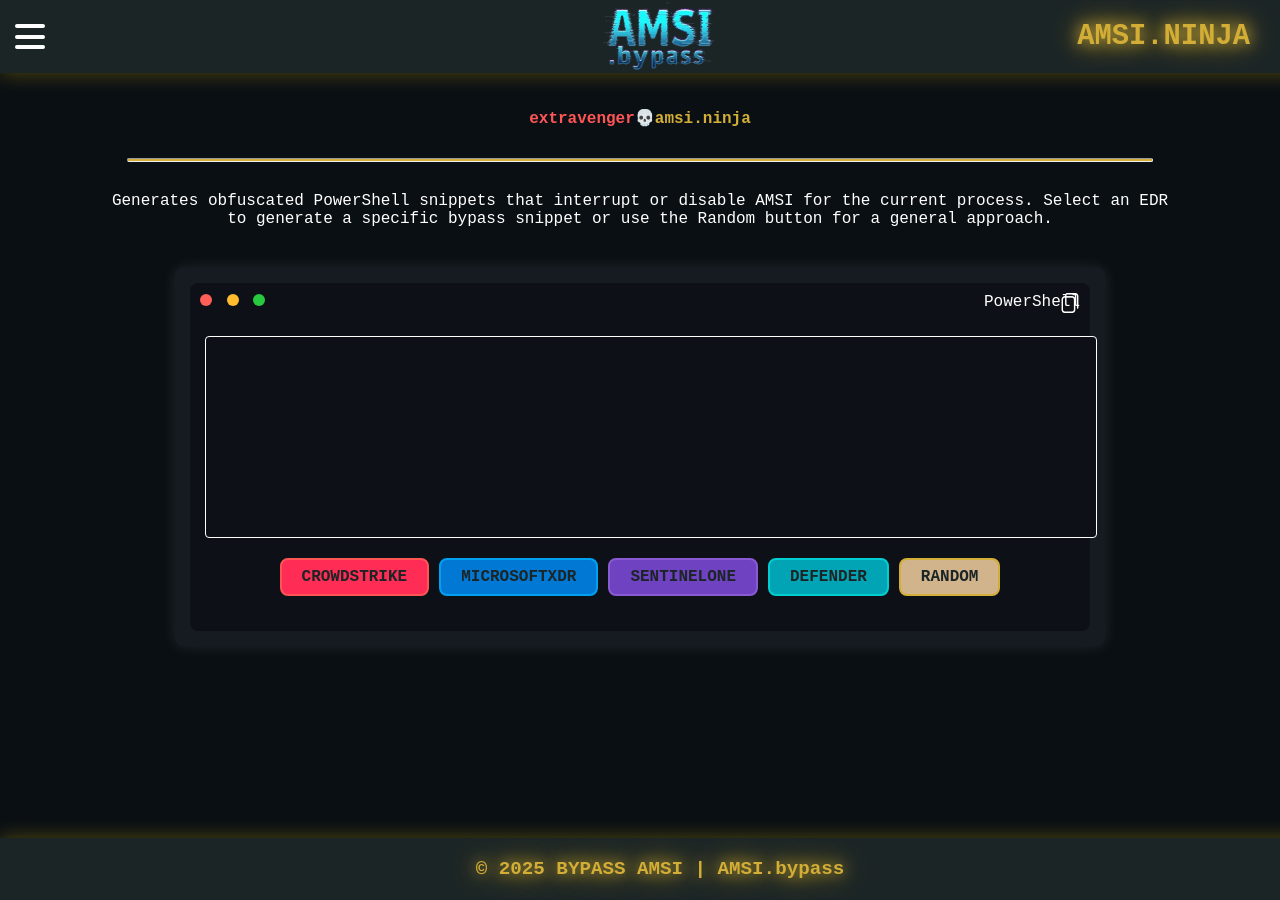
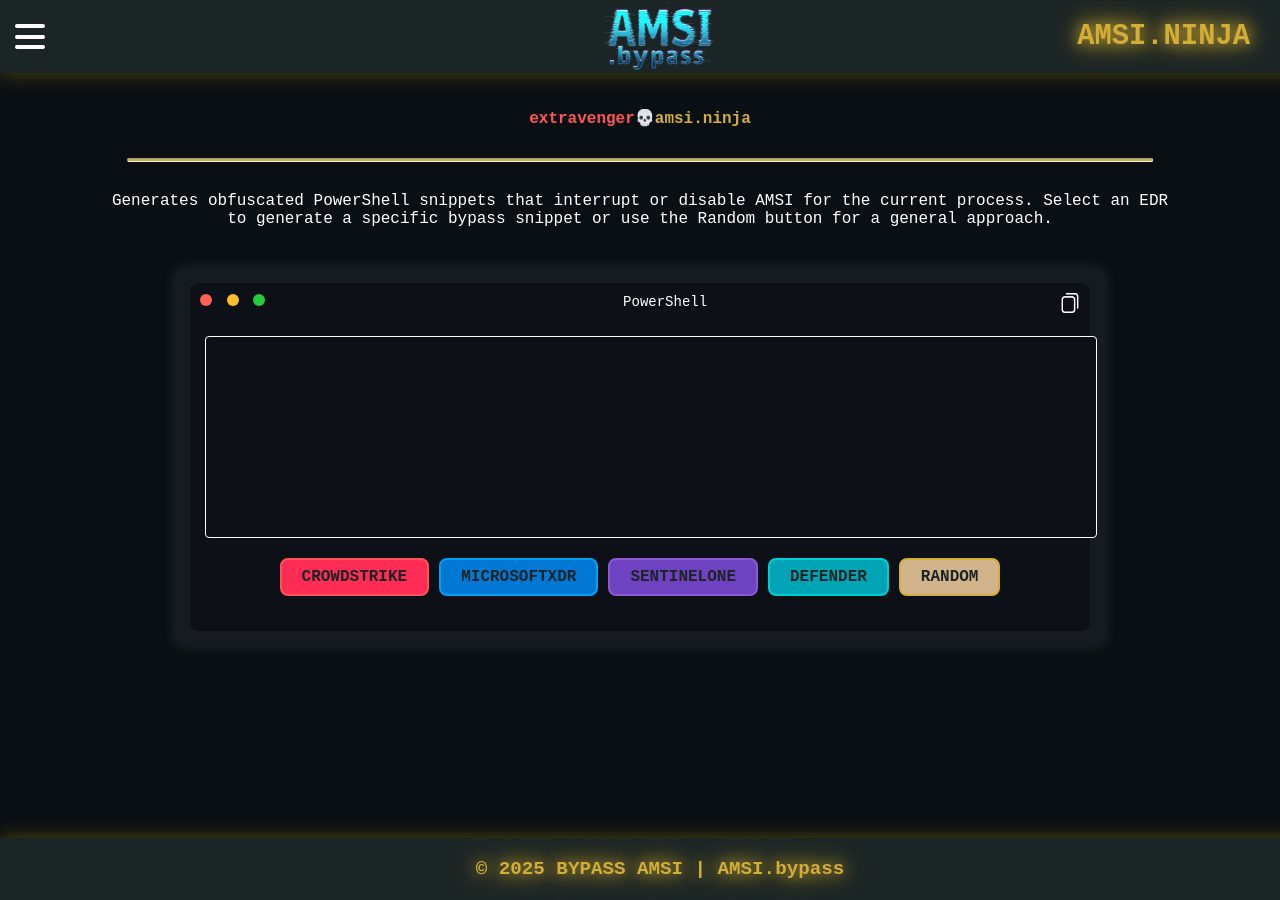
Before and after one commit to Extravenger/extravenger.github.io, a Jekyll site: the page amsininja/index.html, which Jekyll copies as it is, in a window 1280 px wide. Built offline with Jekyll 4.4.1, drawn with Linux system fonts in a browser that asks for light colours.

Commit message:
Update style.css

```diff
--- a/amsininja/css/style.css
+++ b/amsininja/css/style.css
@@ -1,4 +1,4 @@
-/* General Reset and Base Stylest */
+/* General Reset and Base Styles */
 body {
     background-color: #0a0f14;
     color: #FFFFFF;
@@ -55,7 +55,7 @@
     height: 25px;
     cursor: pointer;
     padding: 5px;
-    border-radius:8px;
+    border-radius: 8px;
     transition: transform 0.3s ease-in-out;
     position: absolute;
     left: 10px;
@@ -194,12 +194,12 @@
 
 .terminal-header {
     display: flex;
-    justify-content: space-between;
+    justify-content: flex-start;
     align-items: center;
     background-color: #0d1117;
     padding: 10px;
     border-radius: 8px 8px 0 0;
-    position: relative; /* Added to make terminal-header the positioning context */
+    position: relative;
 }
 
 .buttons span {
@@ -213,6 +213,13 @@
 .red { background-color: #ff5f56; }
 .yellow { background-color: #ffbd2e; }
 .green { background-color: #27c93f; }
+
+.terminal-header .title {
+    flex-grow: 1;
+    text-align: center;
+    font-size: 14px;
+    margin: 0 80px 0 60px; /* Prevents overlap with buttons and copy icon */
+}
 
 .terminal-body {
     padding: 15px;
@@ -236,23 +243,25 @@
 /* Copy Button */
 #copyBtnTerminal {
     position: absolute;
-    top: 10px; /* Adjusted to align with header */
-    right: 10px; /* Position in top-right corner */
+    top: 10px;
+    right: 10px;
     cursor: pointer;
     width: 20px;
     height: 20px;
     filter: brightness(0) invert(1);
+    z-index: 10; /* Ensures button is above other elements */
 }
 
 #copiedText {
     position: absolute;
     top: 10px;
-    right: 40px; /* Adjusted to appear next to copy button */
+    right: 40px;
     visibility: hidden;
     opacity: 0;
     transition: opacity 0.5s ease;
     font-size: 14px;
     color: #D4AF37;
+    z-index: 10; /* Ensures text is above other elements */
 }
 
 /* EDR Buttons Container */
@@ -505,7 +514,7 @@
         margin-top: -8%;
     }
 
-    .aside {
+    aside {
         width: 200px;
         left: -200px;
     }
@@ -544,6 +553,10 @@
         gap: 5px;
         margin-top: 20px;
         margin-bottom: -30px;
+    }
+
+    .terminal-header .title {
+        margin: 0 60px 0 40px; /* Adjusted for smaller screens */
     }
 
     #animation-toggle {
@@ -603,10 +616,22 @@
         font-size: 11px;
     }
 
+    .terminal-header .title {
+        margin: 0 50px 0 30px; /* Adjusted for smaller screens */
+        font-size: 12px;
+    }
+
     #copyBtnTerminal {
         width: 15px;
         height: 15px;
         right: 5px;
+        top: 12px;
+    }
+
+    #copiedText {
+        right: 25px;
+        top: 12px;
+        font-size: 12px;
     }
 
     .margin-page-desc {
```
